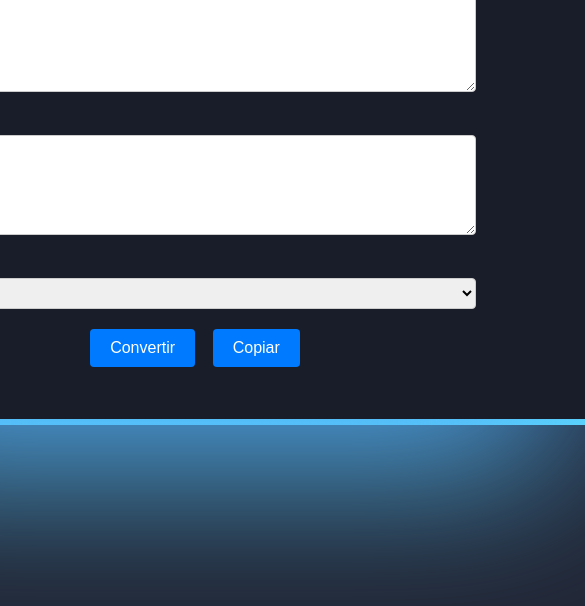
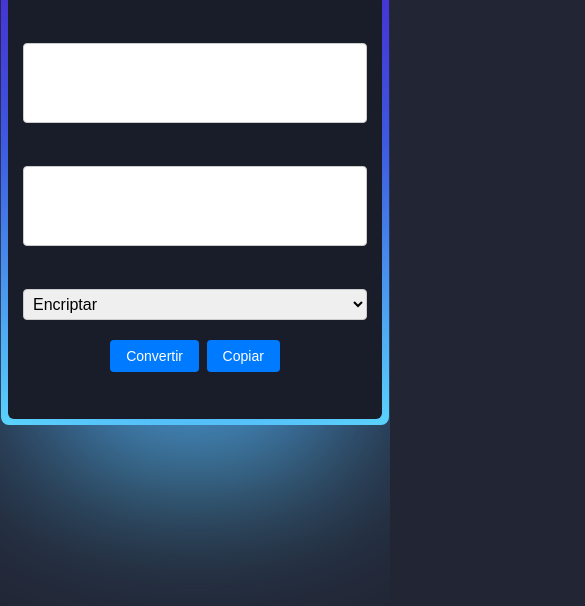
Before and after one commit to JonathanPA12/ChallangeOne-EncriptadorTextoG5, a plain HTML site: page home.html in a window 390 px wide. Shown: the part 254-860 px from the top of the page, 585 px wide, since content can reach past the window. Drawn offline with Linux system fonts and the light colour scheme.

Commit message:
Se agrega funcionalidad responsive al proyecto

```diff
--- a/styles.css
+++ b/styles.css
@@ -15,11 +15,13 @@ label {
 
 textarea {
   width: 100%;
-  height: 100px;
   padding: 5px;
   font-size: 16px;
   border: 1px solid #ccc;
   border-radius: 4px;
+  height: 80px;
+  /*para que no se pueda cambiar el tamaño*/
+  resize: none;
 }
 
 select {
@@ -32,13 +34,13 @@ select {
 
 button {
   margin-top: 10px;
-  padding: 10px 20px;
-  font-size: 16px;
   background-color: #007bff;
   color: #fff;
   border: none;
   border-radius: 4px;
   cursor: pointer;
+  padding: 8px 16px;
+  font-size: 14px;
 }
 
 button:hover {
@@ -46,7 +48,9 @@ button:hover {
 }
 
 #copy-button {
-  margin-left: 10px;
+
+  margin-left: 0;
+  margin-top: 10px;
 }
 
 @property --rotate {
@@ -155,3 +159,24 @@ a {
 h1 {
   font-size: 2em; /* Ajustado */
 }
+/* Styles for screens between 600px and 900px */
+@media (min-width: 600px) and (max-width: 900px) {
+  .card {
+    max-width: 80%;
+  }
+}
+
+/* Styles for screens larger than 900px */
+@media (min-width: 900px) {
+  .card {
+    max-width: 600px;
+    margin: 0 auto;
+    padding: 10px;
+  }
+}
+@media (max-width: 600px) {
+  .card {
+    max-width: 100%;
+    padding: 5px;
+  }
+}
```
